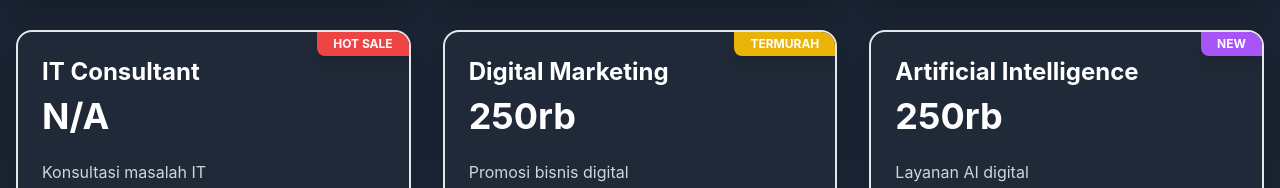
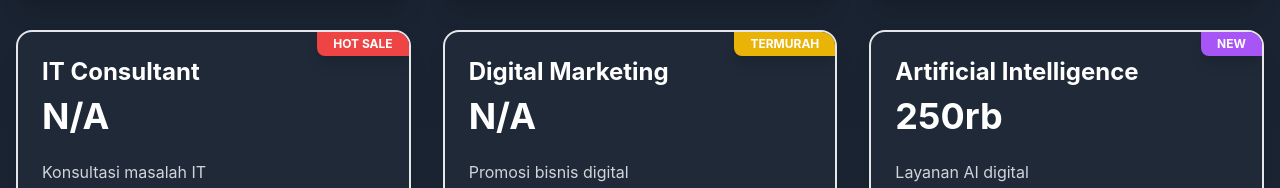
Before and after one commit to sibershopstore/pricing, a React (Vite) app: page / in a window 1280 px wide. Shown: the part 3058-3246 px from the top of the page. Built offline with nearby package versions, Linux system fonts and the light colour scheme.

Commit message:
Update pricingData.ts

```diff
--- a/src/data/pricingData.ts
+++ b/src/data/pricingData.ts
@@ -189,7 +189,7 @@ export const pricingPlans: PricingPlan[] = [
   {
     id: 'digital-marketing',
     title: 'Digital Marketing',
-    price: '250rb',
+    price: 'N/A',
     description: 'Promosi bisnis digital',
     features: ['Email Marketing', 'SEM', 'SEO Sosmed', 'Press Release'],
     badge: 'TERMURAH',
```
